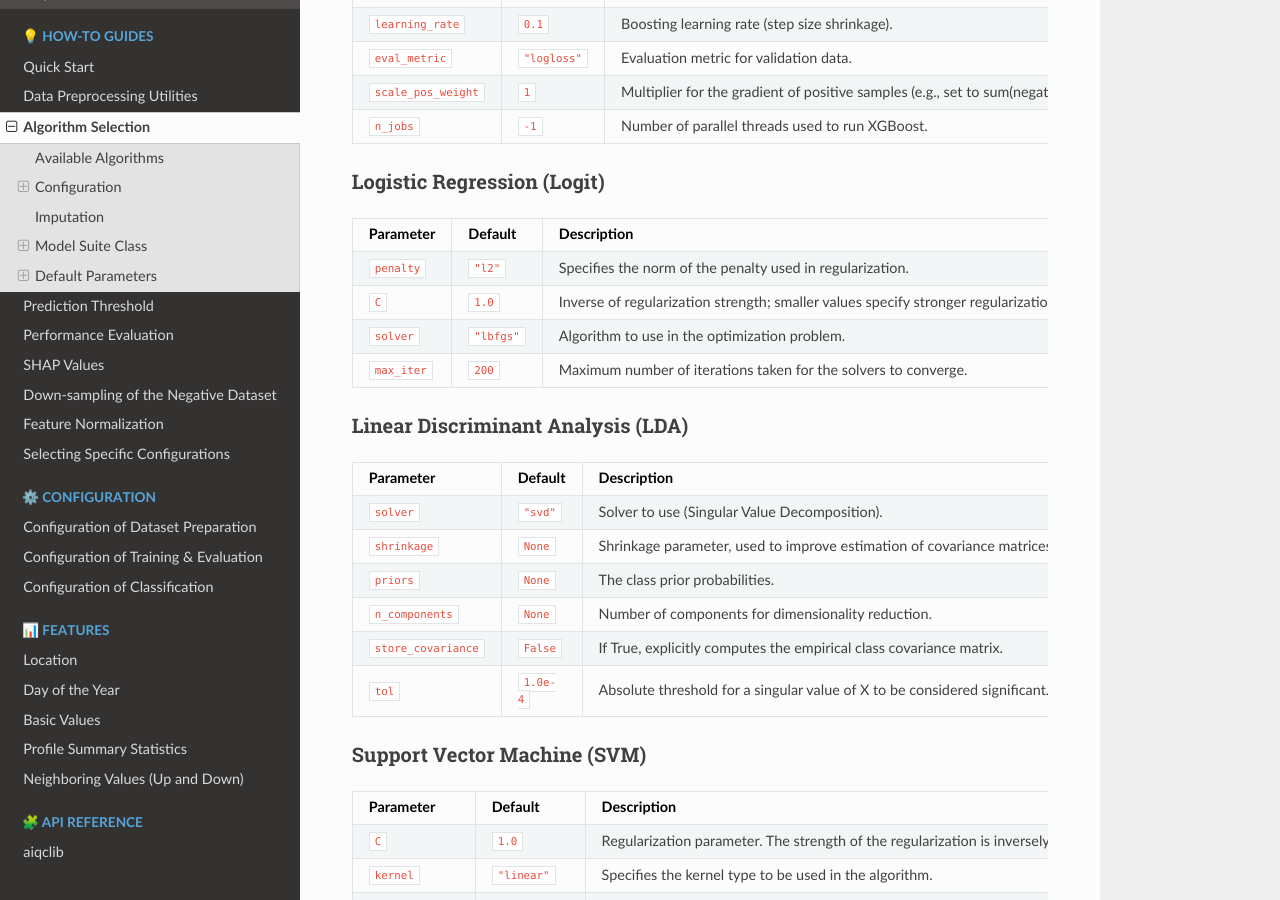
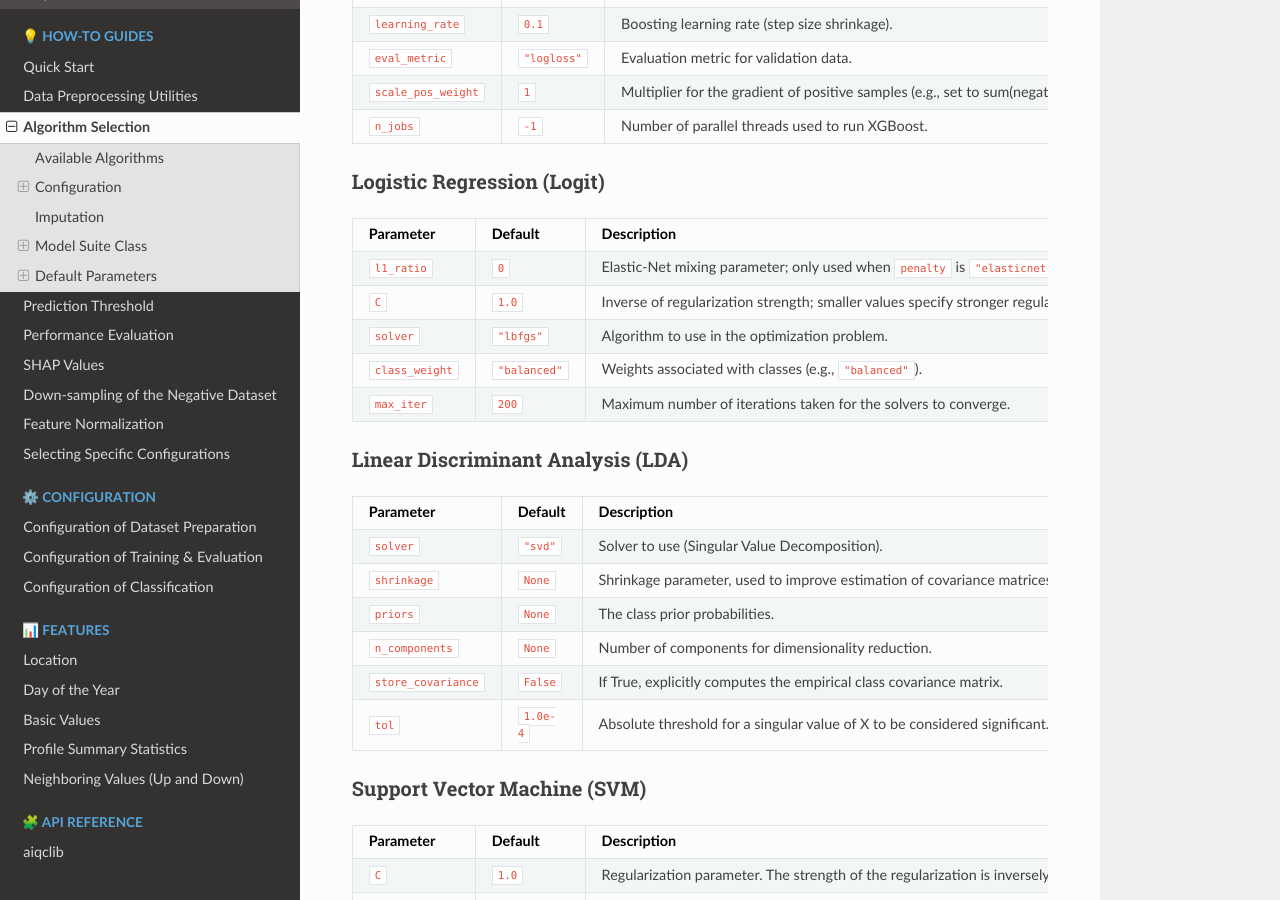
Before and after one commit to AIQC-Hub/aiqclib, a Sphinx documentation site: the page built from docs/source/how-to/algorithm_selection.rst, in a window 1280 px wide and 900 px high, scrolled down 4368 px. Built offline with Sphinx 7.4.7 and the Read the Docs theme 3.1.0, drawn with Linux system fonts in a browser that asks for light colours.

Commit message:
Update default paramters in the RTD page for algorithm selectoin

```diff
--- a/docs/source/how-to/algorithm_selection.rst
+++ b/docs/source/how-to/algorithm_selection.rst
@@ -31,7 +31,7 @@ To select an algorithm, set the ``model`` key in ``step_class_sets`` to the algo
 To customize the hyperparameters for your selected algorithm, add them to the ``model`` step within ``step_param_sets``.
 
 Training Configuration Example
-^^^^^^^^^^^^^^^^^^^^^^^^^^^^^^
+^^^^^^^^^^^^^^^^^^^^^^^^^^^^^^^
 
 .. code-block:: yaml
    :emphasize-lines: 6, 14
@@ -53,7 +53,7 @@ Training Configuration Example
           build: { }
 
 Classification Configuration Example
-^^^^^^^^^^^^^^^^^^^^^^^^^^^^^^^^^^^^
+^^^^^^^^^^^^^^^^^^^^^^^^^^^^^^^^^^^^^
 
 .. code-block:: yaml
    :emphasize-lines: 9
@@ -71,7 +71,8 @@ Classification Configuration Example
           concat: ConcatDataSetAll
 
 Imputation
------------------
+----------
+
 As non-tree-based machine learning methods do not accept NaN values, missing values are automatically imputed using ``SimpleImputer(strategy="median")`` provided by `scikit-learn <https://scikit-learn.org>`_ during the training phase.
 
 During the classification phase, instances containing NaN values in their features are handled such that non-tree-based models output a class value of 0 and a score of 0.
@@ -92,7 +93,7 @@ In addition, the ``ModelSuite`` class requires specific counterpart classes for
 * ``ConcatDataSetSuite`` for the final result concatenation
 
 Training Configuration Example
-^^^^^^^^^^^^^^^^^^^^^^^^^^^^^^
+^^^^^^^^^^^^^^^^^^^^^^^^^^^^^^^
 
 .. code-block:: yaml
    :emphasize-lines: 5, 6, 7, 14, 15, 16, 17, 18, 19, 20, 21, 22
@@ -122,7 +123,7 @@ Training Configuration Example
           build: { }
 
 Classification Configuration Example
-^^^^^^^^^^^^^^^^^^^^^^^^^^^^^^^^^^^^
+^^^^^^^^^^^^^^^^^^^^^^^^^^^^^^^^^^^^^
 
 .. code-block:: yaml
    :emphasize-lines: 9, 10, 11, 21
@@ -265,7 +266,7 @@ XGBoost (XGB)
      - Number of parallel threads used to run XGBoost.
 
 Logistic Regression (Logit)
-^^^^^^^^^^^^^^^^^^^^^^^^^^^
+^^^^^^^^^^^^^^^^^^^^^^^^^^^^
 
 .. list-table::
    :widths: 25 20 55
@@ -274,21 +275,24 @@ Logistic Regression (Logit)
    * - Parameter
      - Default
      - Description
-   * - ``penalty``
-     - ``"l2"``
-     - Specifies the norm of the penalty used in regularization.
+   * - ``l1_ratio``
+     - ``0``
+     - Elastic-Net mixing parameter; only used when ``penalty`` is ``"elasticnet"``.
    * - ``C``
      - ``1.0``
      - Inverse of regularization strength; smaller values specify stronger regularization.
    * - ``solver``
      - ``"lbfgs"``
      - Algorithm to use in the optimization problem.
+   * - ``class_weight``
+     - ``"balanced"``
+     - Weights associated with classes (e.g., ``"balanced"``).
    * - ``max_iter``
      - ``200``
      - Maximum number of iterations taken for the solvers to converge.
 
 Linear Discriminant Analysis (LDA)
-^^^^^^^^^^^^^^^^^^^^^^^^^^^^^^^^^^
+^^^^^^^^^^^^^^^^^^^^^^^^^^^^^^^^^^^
 
 .. list-table::
    :widths: 25 20 55
@@ -317,7 +321,7 @@ Linear Discriminant Analysis (LDA)
      - Absolute threshold for a singular value of X to be considered significant.
 
 Support Vector Machine (SVM)
-^^^^^^^^^^^^^^^^^^^^^^^^^^^^
+^^^^^^^^^^^^^^^^^^^^^^^^^^^^^
 
 .. list-table::
    :widths: 25 20 55
@@ -366,7 +370,7 @@ Gaussian Naive Bayes (GNB)
      - Portion of the largest variance of all features added to variances for calculation stability.
 
 K-Nearest Neighbors (KNN)
-^^^^^^^^^^^^^^^^^^^^^^^^^
+^^^^^^^^^^^^^^^^^^^^^^^^^^
 
 .. list-table::
    :widths: 25 20 55
@@ -398,7 +402,7 @@ K-Nearest Neighbors (KNN)
      - The number of parallel jobs to run for neighbors search.
 
 Multilayer Perceptron (MLP)
-^^^^^^^^^^^^^^^^^^^^^^^^^^^
+^^^^^^^^^^^^^^^^^^^^^^^^^^^^
 
 .. list-table::
    :widths: 25 20 55
```
